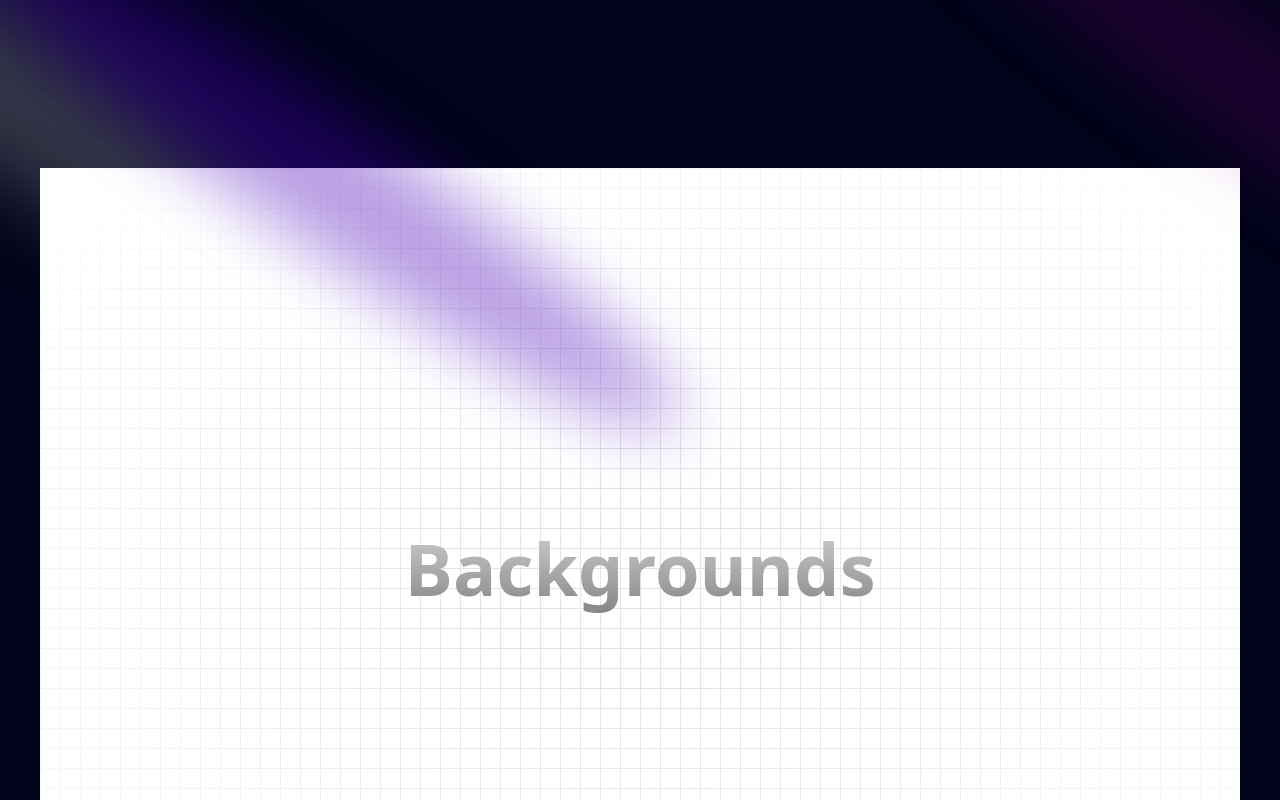
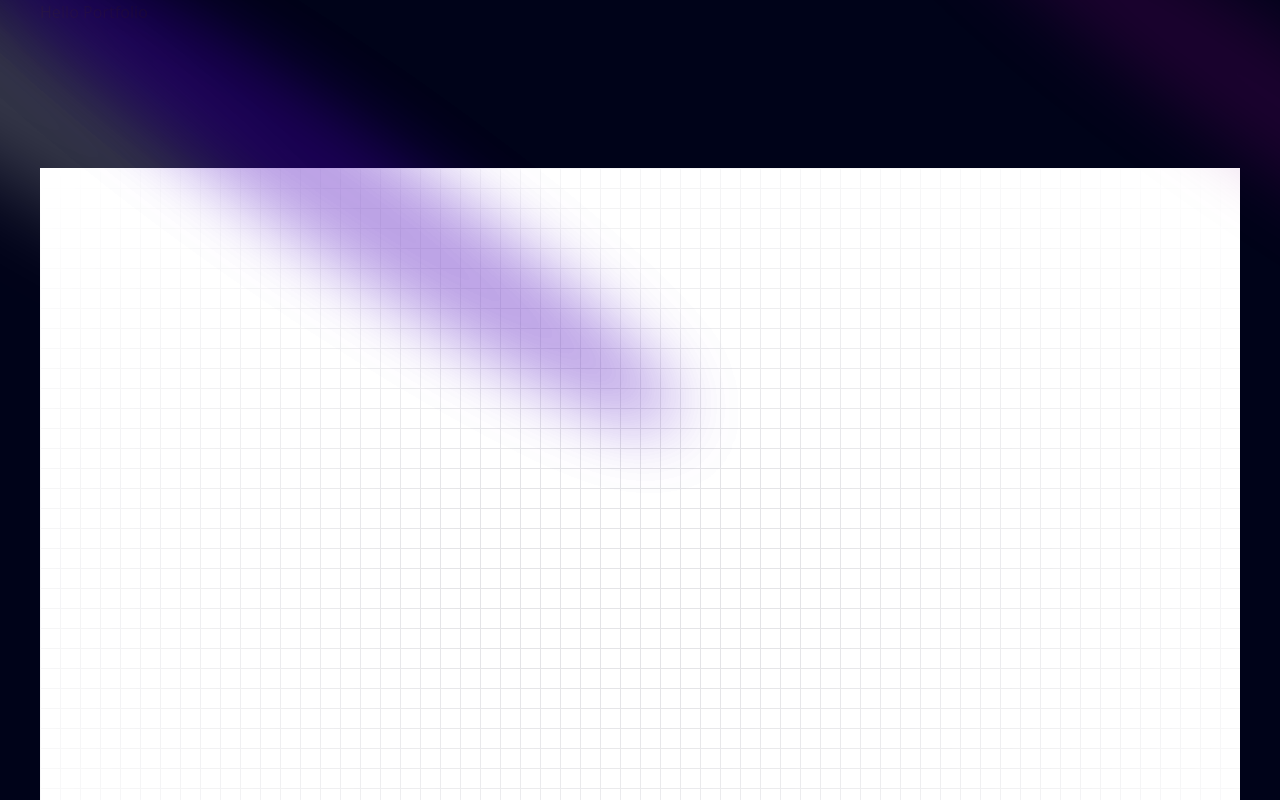
Before and after one commit to Shahbazali2001/shahbazali-ai, a Next.js app: page / in a window 1280 px wide. Shown: the top 800 px of the page. Built offline with nearby package versions, Linux system fonts and the light colour scheme.

Commit message:
Minor Changes

```diff
--- a/src/components/Hero.tsx
+++ b/src/components/Hero.tsx
@@ -19,7 +19,7 @@
       </div>
 
       <div>
-        <div className="relative flex h-[50rem] w-full items-center justify-center bg-white dark:bg-black">
+        <div className="relative flex h-screen w-full items-center justify-center bg-white dark:bg-black-100">
           <div
             className={cn(
               "absolute inset-0",
@@ -29,10 +29,8 @@
             )}
           />
           {/* Radial gradient for the container to give a faded look */}
-          <div className="pointer-events-none absolute inset-0 flex items-center justify-center bg-white [mask-image:radial-gradient(ellipse_at_center,transparent_20%,black)] dark:bg-black"></div>
-          <p className="relative z-20 bg-gradient-to-b from-neutral-200 to-neutral-500 bg-clip-text py-8 text-4xl font-bold text-transparent sm:text-7xl">
-            Backgrounds
-          </p>
+          <div className="pointer-events-none absolute inset-0 flex items-center justify-center bg-white [mask-image:radial-gradient(ellipse_at_center,transparent_20%,black)] dark:bg-black-100"></div>
+
         </div>
       </div>
     </div>
```
